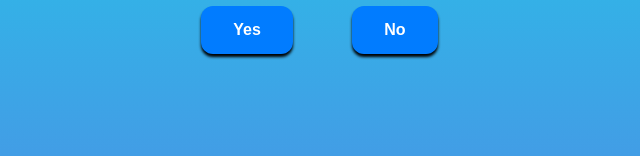
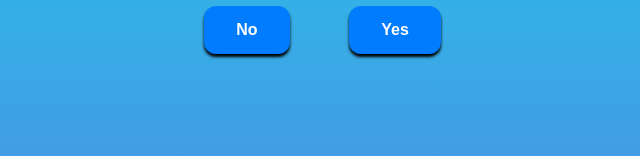
Before and after one commit to Akshit-112/Web303_Assignments, a plain HTML site: page Assignment1/index.html in a window 1280 px wide. Shown: the part 600-756 px from the top of the page, 329-969 px from the left. Drawn offline with Linux system fonts and the light colour scheme.

Commit message:
Update index.html

```diff
--- a/Assignment1/index.html
+++ b/Assignment1/index.html
@@ -16,14 +16,14 @@
         />
       </div>
       <div class="buttons">
-        <button class="btn" id="yesButton" onclick="nextPage()"> Yes</button>
+        <button class="btn" id="yesButton" onclick="nextPage()"> No</button>
         <button
           class="btn"
           id="noButton"
           onmouseover="moveButton()"
           onclick="moveButton()"
         >
-          No
+          Yes
         </button>
 
         <script>
```
